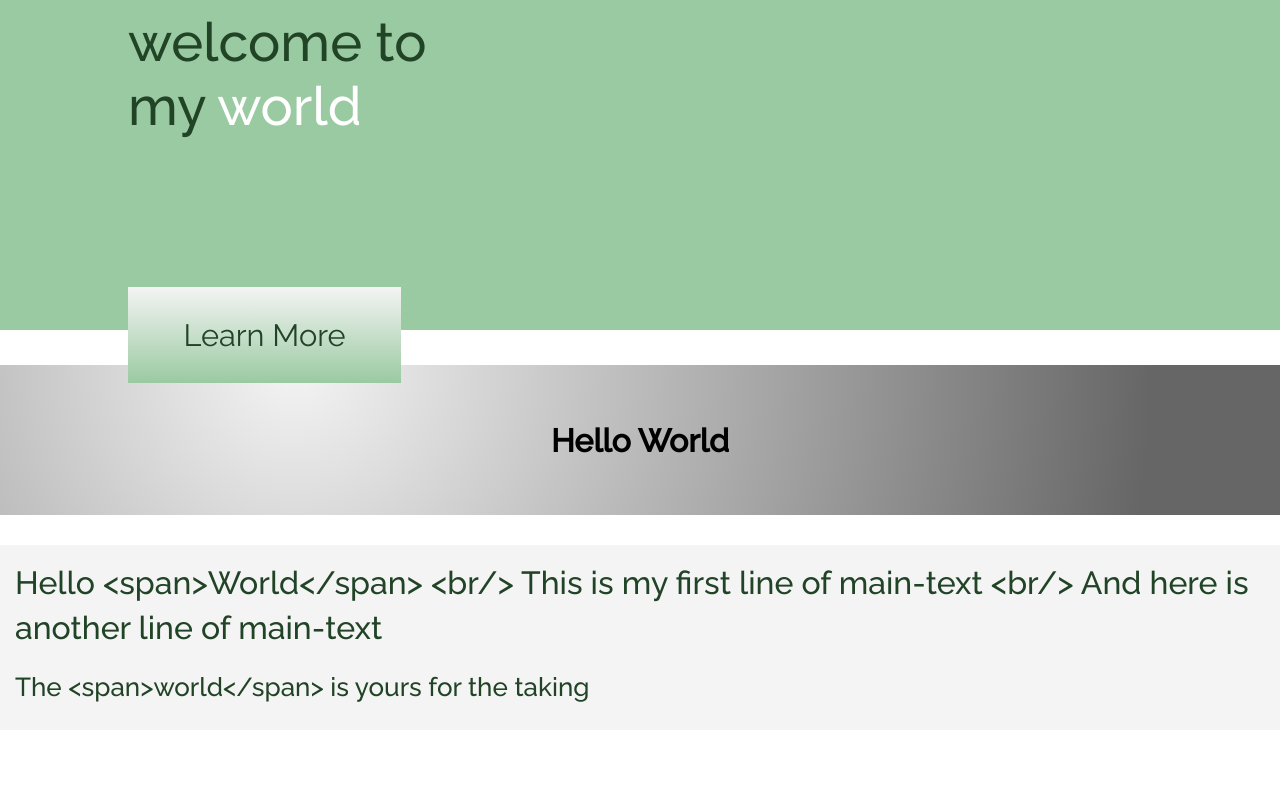
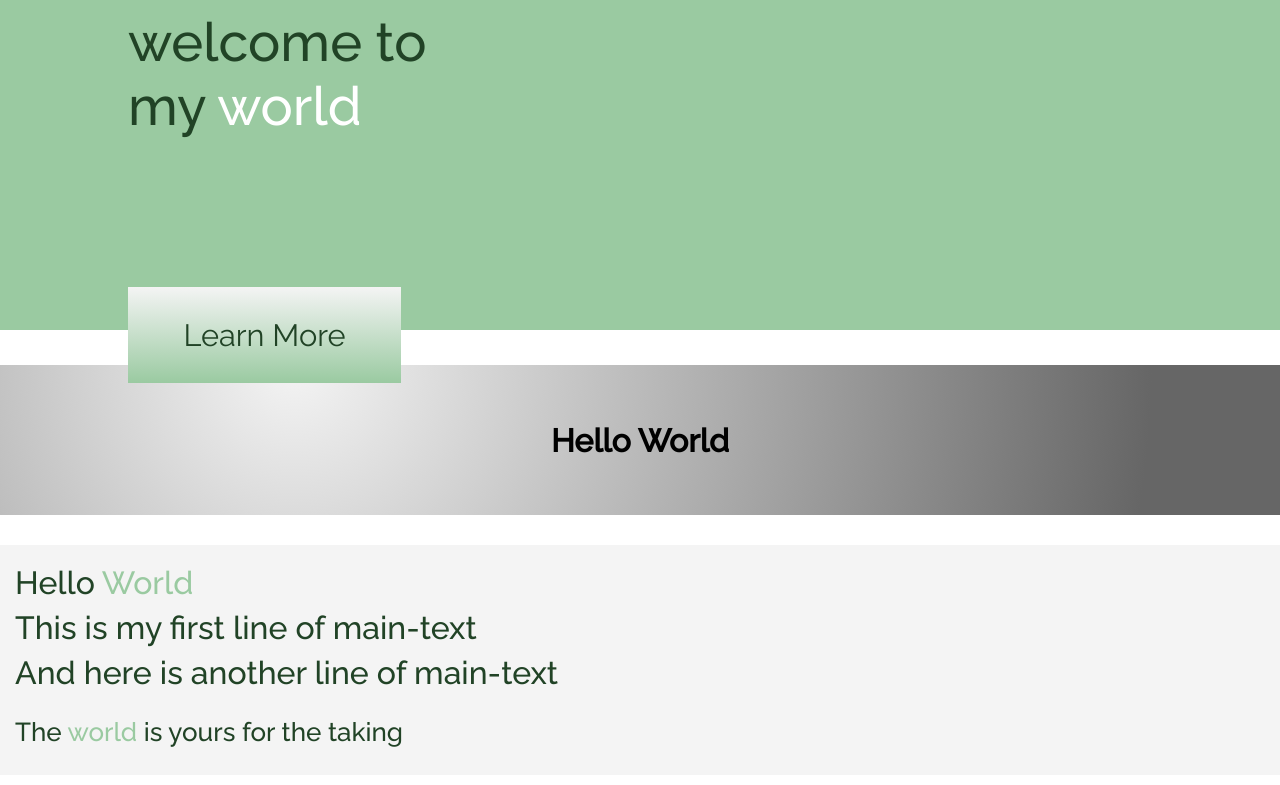
Before and after one commit to michaelpaulcuccia/pixelsandposers, a Next.js app in the folder client/: page / in a window 1280 px wide. Shown: the part 351-1136 px from the top of the page. Before the commit the page ends 1111 px from the top, so only its background shows below. Built offline with nearby package versions, Linux system fonts and the light colour scheme.

Commit message:
createMarkup working!;

```diff
--- a/client/components/textblock.js
+++ b/client/components/textblock.js
@@ -1,6 +1,7 @@
 import React from 'react';
 import styled from 'styled-components';
 import * as palette from '../constants/palette';
+import { createMarkup } from '../utils/functions';
 
 const Wrapper = styled.div`
     width: 100%;
@@ -38,8 +39,8 @@ export default function Textblock({maintext, shorttext}) {
   return (
     <Wrapper>
         <ContentWrapper>
-            <h2 className='main-text'>{maintext}</h2>
-            <p className='short-text'>{shorttext}</p>
+            {maintext && <h2 className='main-text' dangerouslySetInnerHTML={createMarkup(maintext)}></h2>}
+            {shorttext && <p className='short-text' dangerouslySetInnerHTML={createMarkup(shorttext)}></p>}
         </ContentWrapper>
     </Wrapper>
   )
--- a/client/package.json
+++ b/client/package.json
@@ -11,7 +11,7 @@
     "next": "12.0.10",
     "polished": "^4.1.4",
     "react": "17.0.2",
-    "react-dom": "17.0.2",
+    "react-dom": "^17.0.2",
     "styled-components": "^5.3.3"
   },
   "devDependencies": {
--- /dev/null
+++ b/client/utils/functions.js
@@ -0,0 +1,6 @@
+import ReactDOMServer from 'react-dom/server';
+
+export const createMarkup = (content) => {
+    let formattedContent = (typeof content !== 'string') ? ReactDOMServer.renderToStaticMarkup(content) : content;
+    return { __html: formattedContent };
+}
```
